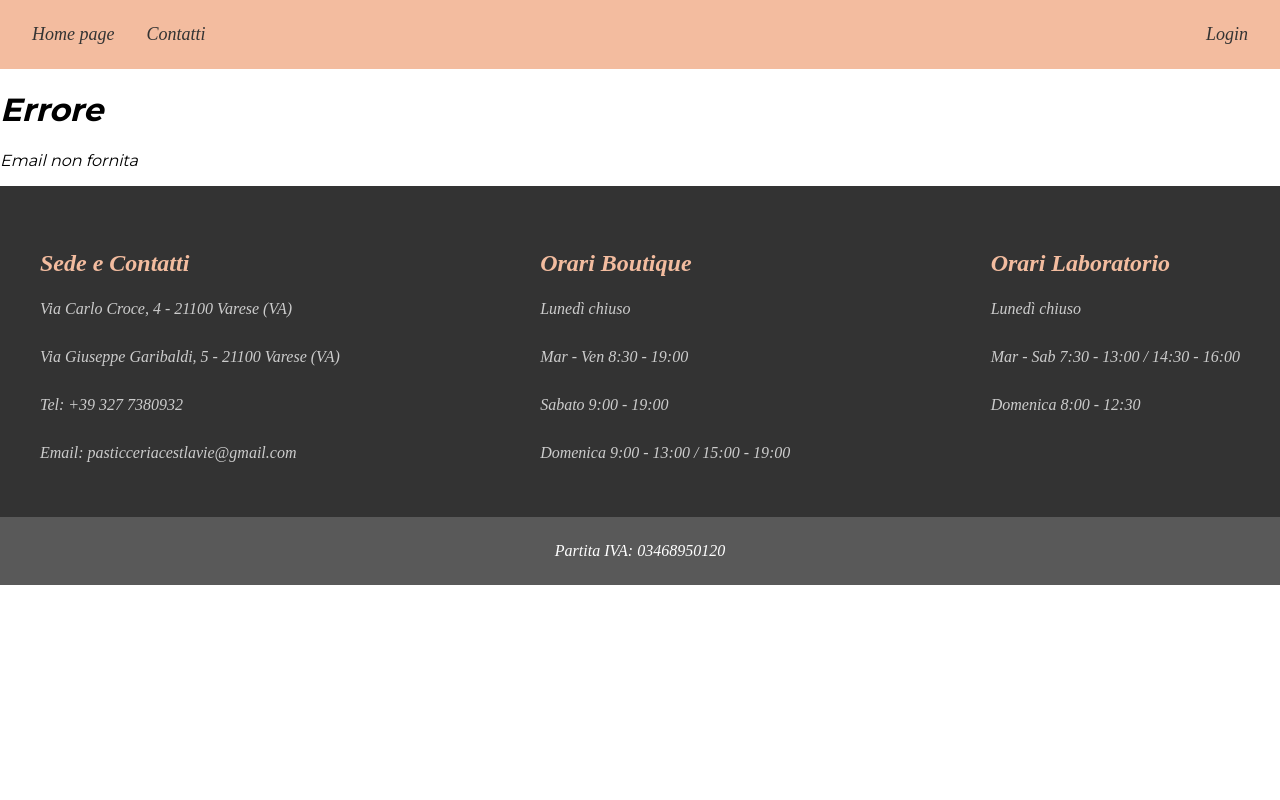
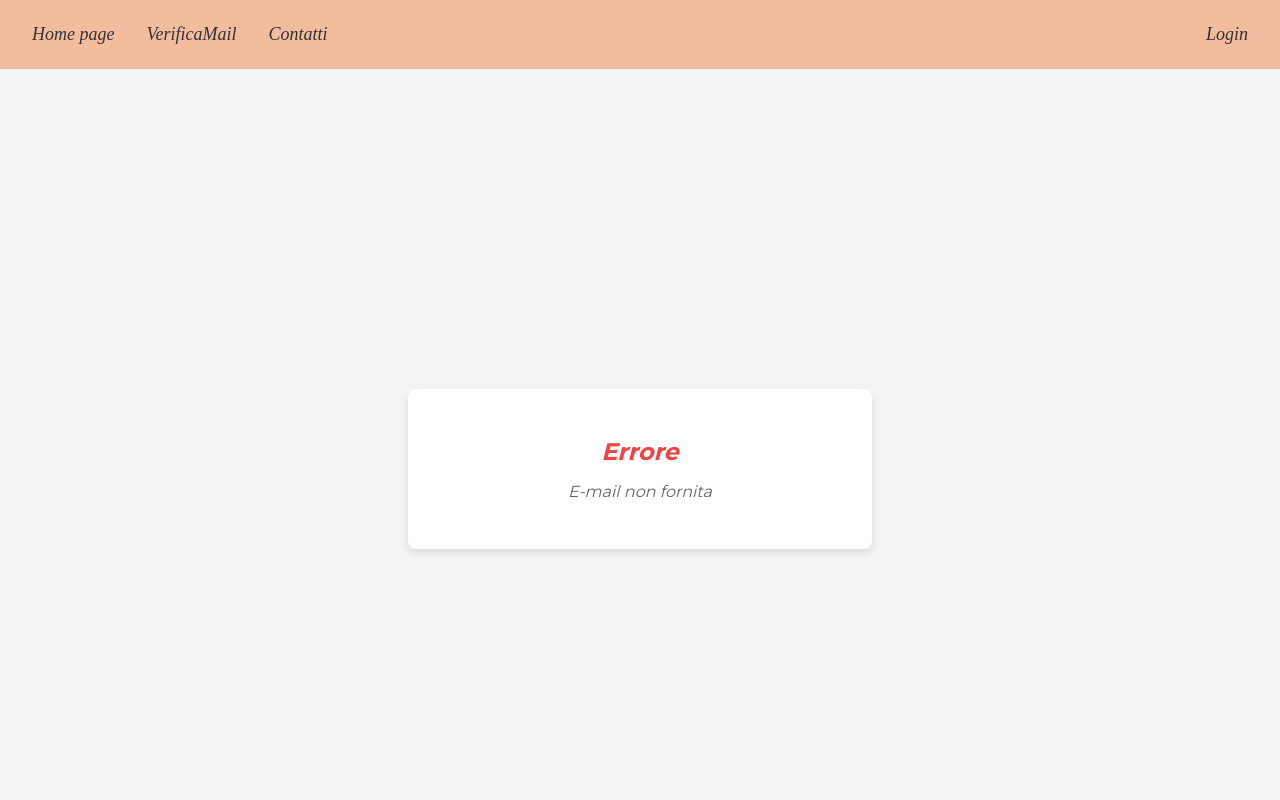
Before and after one commit to padulasimone/PW4-frontend, a Next.js app: page /VerificaMail in a window 1280 px wide. Shown: the top 800 px of the page. Built offline with nearby package versions, Linux system fonts and the light colour scheme; no server answers.

Commit message:
Creazione box e-mail verifica

```diff
--- a/app/VerificaMail/page.js
+++ b/app/VerificaMail/page.js
@@ -1,6 +1,7 @@
 "use client";
 
-import React, {useEffect, useState} from "react";
+import React, { useEffect, useState } from "react";
+import classes from "./page.module.css";
 
 export default function VerificaMailPage() {
   const [isVerifying, setVerifying] = useState(true);
@@ -9,22 +10,25 @@ export default function VerificaMailPage() {
 
   useEffect(() => {
     const urlParams = new URLSearchParams(window.location.search);
-        const email = urlParams.get('email');
+    const email = urlParams.get("email");
 
     if (!email) {
-            setError("Email non fornita");
+      setError("E-mail non fornita");
       setVerifying(false);
       return;
     }
 
     const verifyEmail = async () => {
       try {
-                const response = await fetch(`http://localhost:8080/auth/verifica/${email}`, {
-                    method: 'POST', // Change the method to POST
+        const response = await fetch(
+          `http://localhost:8080/auth/verifica/${email}`,
+          {
+            method: "POST",
             headers: {
-                        'Content-Type': 'application/json'
+              "Content-Type": "application/json",
+            },
           }
-                });
+        );
         if (!response.ok) {
           const errorText = await response.text();
           console.error("Error:", response.status, errorText);
@@ -43,10 +47,24 @@ export default function VerificaMailPage() {
   }, []);
 
   return (
-        <div>
-            <div>
-                <h1>{isVerifying ? "Verifica in corso..." : isVerified ? "Email verificata" : "Errore"}</h1>
-                {error && <p>{error}</p>}
+    <div className={classes.container}>
+      <div className={classes.card}>
+        <h1
+          className={`${classes.title} ${
+            isVerifying
+              ? classes.loading
+              : isVerified
+              ? classes.success
+              : classes.error
+          }`}
+        >
+          {isVerifying
+            ? "Verifica in corso..."
+            : isVerified
+            ? "E-mail verificata"
+            : "Errore"}
+        </h1>
+        {error && <p className={classes.message}>{error}</p>}
       </div>
     </div>
   );
--- /dev/null
+++ b/app/VerificaMail/page.module.css
@@ -0,0 +1,43 @@
+/* verificaMail.module.css */
+
+.container {
+  display: flex;
+  justify-content: center;
+  align-items: center;
+  min-height: 100vh;
+  background-color: #f3f4f6;
+}
+
+.card {
+  background-color: #ffffff;
+  padding: 2rem;
+  border-radius: 8px;
+  box-shadow: 0 4px 8px rgba(0, 0, 0, 0.1);
+  text-align: center;
+  max-width: 400px;
+  width: 100%;
+}
+
+.title {
+  font-size: 1.5rem;
+  font-weight: 600;
+  margin-bottom: 1rem;
+  color: #333333;
+}
+
+.message {
+  font-size: 1rem;
+  color: #666666;
+}
+
+.success {
+  color: #22c55e;
+}
+
+.error {
+  color: #ef4444;
+}
+
+.loading {
+  color: #3b82f6;
+}
--- a/components/main-header.js
+++ b/components/main-header.js
@@ -65,6 +65,12 @@ export default function Header() {
                                 Home page
                             </Link>
                         </li>
+                        <li>
+                            <Link href="VerificaMail" className={classes.link}>
+                                VerificaMail
+                            </Link>
+                        </li>
+
                         {role === "CLIENTE VERIFICATO" ? (
                             <li>
                                 <Link href="/Prenotazione" className={classes.link}>
```
Lines whose indentation alone changed are shown as unchanged.
